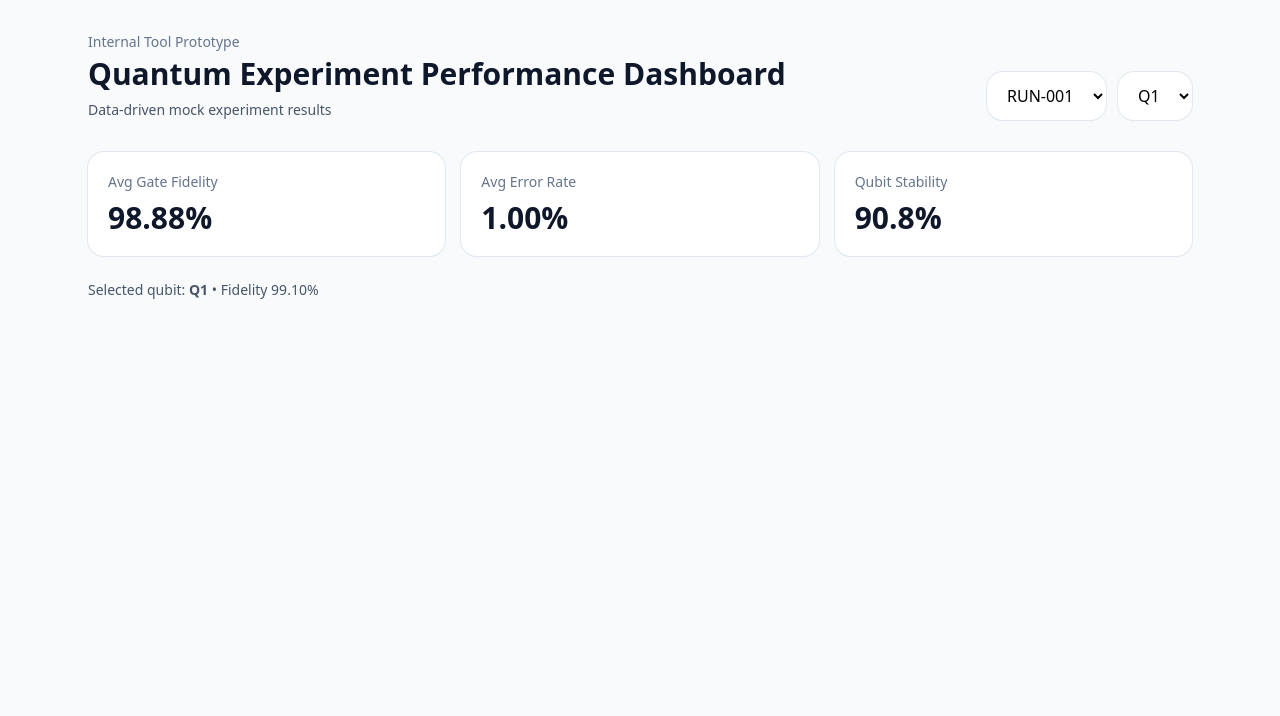
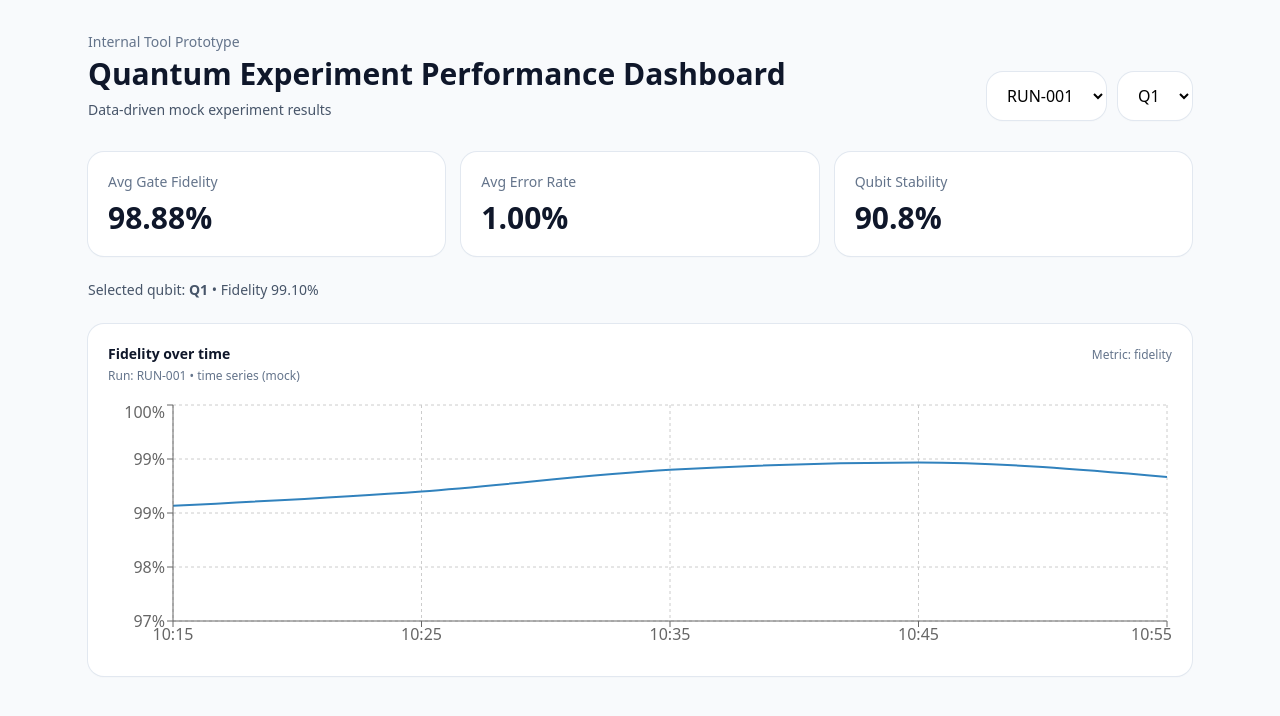
Before and after one commit to Serhii-Dobrovolskyi/quantum-experiment-dashboard, a React (Vite) app: page / in a window 1280 px wide. Shown: the top 716 px of the page. Built offline with nearby package versions, Linux system fonts and the light colour scheme.

Commit message:
Fix Recharts tooltip typing (type-only import, undefined-safe formatter)

```diff
--- a/package.json
+++ b/package.json
@@ -11,7 +11,8 @@
   },
   "dependencies": {
     "react": "^19.2.0",
-    "react-dom": "^19.2.0"
+    "react-dom": "^19.2.0",
+    "recharts": "^3.6.0"
   },
   "devDependencies": {
     "@eslint/js": "^9.39.1",
--- a/src/components/DashboardShell.tsx
+++ b/src/components/DashboardShell.tsx
@@ -1,6 +1,9 @@
 import { useState } from "react";
 import data from "../data/experimentData.json";
 import { KpiCard } from "./KpiCard";
+
+import { FidelityLineChart } from "./FidelityLineChart";
+
 
 type Run = (typeof data)["runs"][number];
 
@@ -91,6 +94,21 @@ export function DashboardShell() {
           Selected qubit: <strong>{qubit.id}</strong> • Fidelity{" "}
           {(qubit.fidelity * 100).toFixed(2)}%
         </div>
+        <div className="mt-6 rounded-2xl bg-white shadow-sm ring-1 ring-slate-200 p-5">
+         <div className="flex items-baseline justify-between">
+            <div>
+               <div className="text-sm font-semibold text-slate-900">
+               Fidelity over time
+               </div>
+               <div className="mt-1 text-xs text-slate-500">
+               Run: {run.runId} • time series (mock)
+               </div>
+            </div>
+            <div className="text-xs text-slate-500">Metric: fidelity</div>
+         </div>
+
+         <FidelityLineChart data={run.timeseries} />
+         </div>
       </div>
     </div>
   );
--- /dev/null
+++ b/src/components/FidelityLineChart.tsx
@@ -0,0 +1,53 @@
+import {
+  CartesianGrid,
+  Line,
+  LineChart,
+  ResponsiveContainer,
+  Tooltip,
+  XAxis,
+  YAxis,
+} from "recharts";
+import type { TooltipProps } from "recharts";
+
+
+type Point = {
+  t: string;
+  fidelity: number;
+};
+
+export function FidelityLineChart({ data }: { data: Point[] }) {
+  const formatValue: TooltipProps<number, string>["formatter"] = (value) => {
+  if (typeof value !== "number") return "—";
+  return `${(value * 100).toFixed(2)}%`;
+};
+
+const formatLabel: TooltipProps<number, string>["labelFormatter"] = (label) => {
+  return `Time: ${label}`;
+};
+
+
+  return (
+    <div className="mt-4 h-64">
+      <ResponsiveContainer width="100%" height="100%">
+        <LineChart data={data}>
+          <CartesianGrid strokeDasharray="3 3" />
+          <XAxis dataKey="t" />
+          <YAxis
+            domain={[0.97, 1]}
+            tickFormatter={(v) => `${Math.round(v * 100)}%`}
+          />
+          <Tooltip
+            formatter={formatValue}
+            labelFormatter={formatLabel}
+          />
+          <Line
+            type="monotone"
+            dataKey="fidelity"
+            strokeWidth={2}
+            dot={false}
+          />
+        </LineChart>
+      </ResponsiveContainer>
+    </div>
+  );
+}
--- a/src/data/experimentData.json
+++ b/src/data/experimentData.json
@@ -9,7 +9,15 @@
         { "id": "Q3", "fidelity": 0.993, "error": 0.007, "stability": 0.95 },
         { "id": "Q4", "fidelity": 0.984, "error": 0.014, "stability": 0.86 },
         { "id": "Q5", "fidelity": 0.989, "error": 0.010, "stability": 0.91 }
+      ],
+      "timeseries": [
+         { "t": "10:15", "fidelity": 0.986 },
+         { "t": "10:25", "fidelity": 0.988 },
+         { "t": "10:35", "fidelity": 0.991 },
+         { "t": "10:45", "fidelity": 0.992 },
+         { "t": "10:55", "fidelity": 0.990 }
       ]
+
     },
     {
       "runId": "RUN-002",
@@ -20,6 +28,13 @@
         { "id": "Q3", "fidelity": 0.994, "error": 0.006, "stability": 0.96 },
         { "id": "Q4", "fidelity": 0.985, "error": 0.013, "stability": 0.87 },
         { "id": "Q5", "fidelity": 0.990, "error": 0.009, "stability": 0.92 }
+      ],
+      "timeseries": [
+         { "t": "14:40", "fidelity": 0.987 },
+         { "t": "14:50", "fidelity": 0.989 },
+         { "t": "15:00", "fidelity": 0.991 },
+         { "t": "15:10", "fidelity": 0.993 },
+         { "t": "15:20", "fidelity": 0.992 }
       ]
     }
   ]
```
Also changed, not shown: 1 other file (tests, documents, lock files or other folders).
